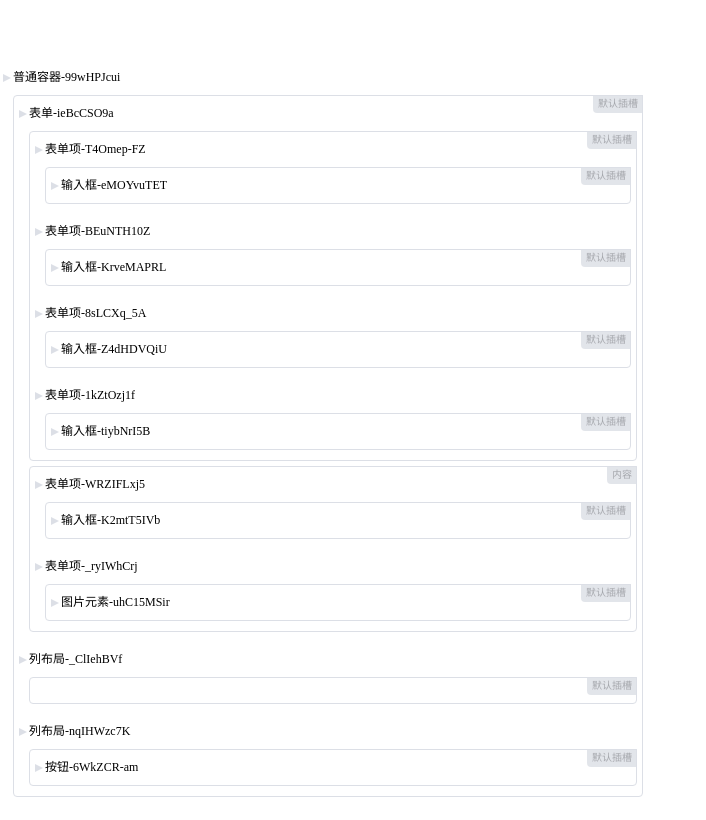
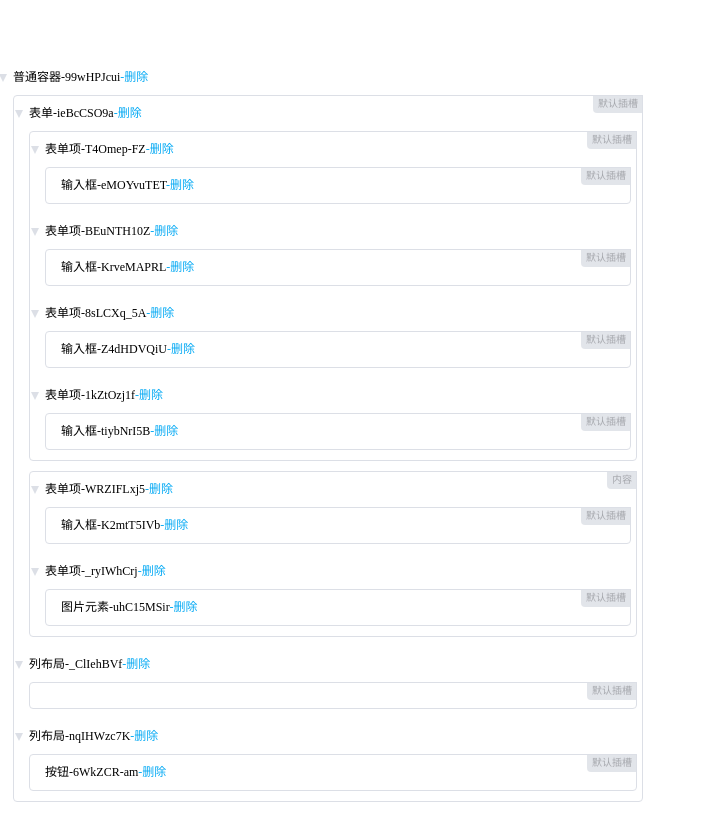
Before and after one commit to ladybug2fire/vue-draggable-tree, a Vue app: page / in a window 1280 px wide. Shown: the whole page, without its empty margins (0-706 px from the left). Built offline with nearby package versions, Linux system fonts and the light colour scheme.

Commit message:
feat: 功能完善

```diff
--- a/src/components/newTree.js
+++ b/src/components/newTree.js
@@ -24,6 +24,7 @@ export default {
             dropNode: null,
             dropType: null,
             focusNode: null,
+            activeNodes: {}
         }
     },
     methods:{
@@ -32,6 +33,7 @@ export default {
             if(!_.isEmpty(children)){
                 return children.map(e=>{
                     const childrenNode = this.recursiveTree(instances, e, h)
+                    if(!childrenNode)return null;
                     return h('div',
                     {
                         key: e,
@@ -80,18 +82,35 @@ export default {
             const currentNode = _.get(instances, parentKey);
             const slots = _.get(instances, `${parentKey}.slots`, {})
             const slotGroup = _.map(_.keys(slots), e=>_.assign(_.get(slots, e), {name: e}));
+            if(!currentNode)return null;
             return h('div',{class: ['leaf']},
                 [
                     h('div', {
                         class:['leaf-header'],
                     },
                     [
-                        h('div', {class: ['arrow', {'active': this.active}], active: true, on:{click(){this.active =!this.active;}}}),
-                        `${currentNode.title}-${parentKey}`
+                        h('div', {class: [{'arrow': !_.isEmpty(slotGroup)}, {'active': !_.has(this.activeNodes, parentKey)}], on:{click:()=>{
+                            if(_.has(this.activeNodes, parentKey)){
+                                this.$delete(this.activeNodes, parentKey)
+                            }else{
+                                this.$set(this.activeNodes, parentKey, true)
+                            }
+                        }}}),
+                        `${currentNode.title}-${parentKey}`,
+                        h('span', {
+                            class: 'op-btn',
+                            on:{
+                            click:(e)=>{
+                                e.stopPropagation();
+                                this.$store.commit('deleteNode', {
+                                    key: parentKey
+                                })
+                            }
+                        }}, ['-删除'])
                     ]
                     ),
                     _.map(slotGroup, slot=>[
-                        h('div', { class:'leaf-node' },
+                        h('div', { class:['leaf-node', {'inactive': _.has(this.activeNodes, parentKey)}]},
                         [
                             h('draggable',{
                                 class: 'leaf-children',
--- a/src/components/tree.less
+++ b/src/components/tree.less
@@ -35,6 +35,11 @@
 
     .leaf-node {
         position: relative;
+        transition: 0.3s height;
+        overflow: hidden;
+        &.inactive{
+            height: 0;
+        }
     }
 
     .slot-tag {
@@ -48,7 +53,7 @@
         color: #909399;
         right: 0;
         display: block;
-        top: 0;
+        top: 5px;
     }
 
     .draggable-leaf {
@@ -57,7 +62,6 @@
         &.active {
             box-sizing: border-box;
             border: 1px solid #03A9F4;
-            color: #03A9F4;
             border-radius: 4px;
             overflow: hidden;
         }
@@ -67,8 +71,13 @@
         min-height: 25px;
         line-height: 25px;
         position: relative;
+        .op-btn{
+            color: #03A9F4;
+            cursor: pointer;
+        }
         .arrow {
             width: 0;
+            cursor: pointer;
             height: 0;
             border-top: 4px solid transparent;
             border-left: 8px solid #DCDFE6;
--- a/src/store/index.js
+++ b/src/store/index.js
@@ -3677,6 +3677,11 @@ const store = new Vuex.Store({
         updateInstances(state, {key , childs, slots}){
             let slot = _.get(state.instances, key+'.slots.'+slots);
             slot.children = childs;
+        },
+        deleteNode(state, {key}){
+          delete state.instances[key]
+          state.instances = _.assign({},state.instances);
+          console.log(state.instances);
         }
     },
     actions: {
```
